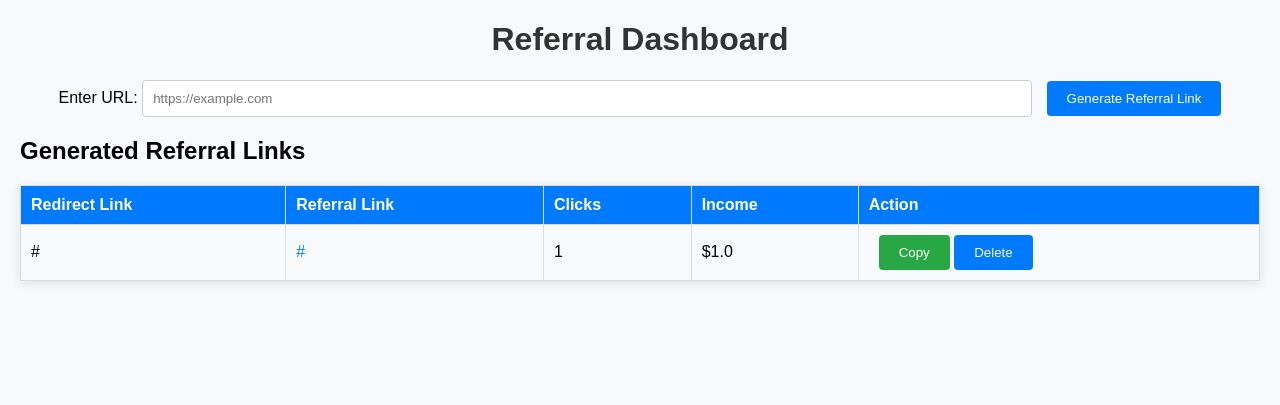
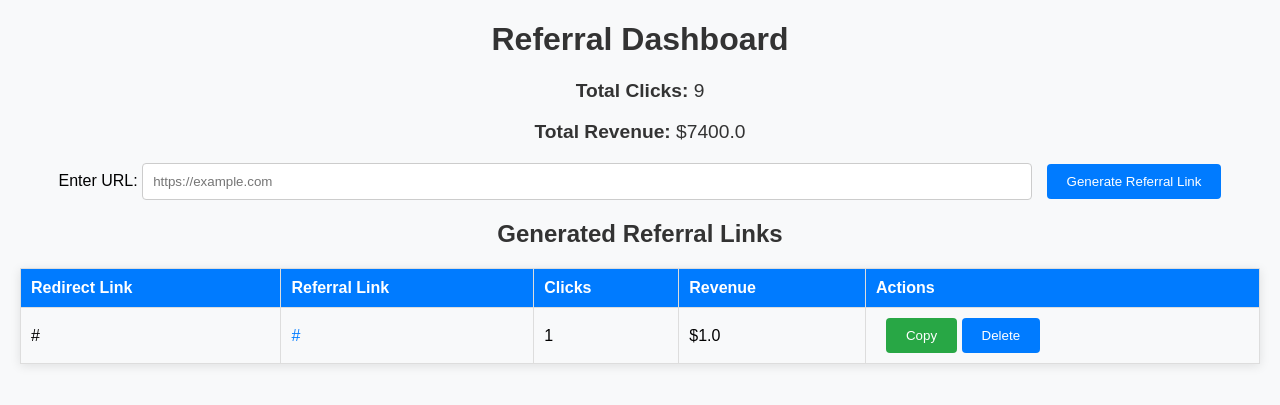
Before and after one commit to flywinlucky/Referral-System-Reward-Share, a Flask app: page / in a window 1280 px wide. Shown: the top 405 px of the page. Run offline with Flask 3, Linux system fonts and the light colour scheme; tables that the repository leaves empty hold one stand-in row (values such as "Sample post").

Commit message:
Global Statistics

```diff
--- a/app.py
+++ b/app.py
@@ -8,6 +8,7 @@ app.config['SECRET_KEY'] = 'Thisissupposedtobesecret!'
 app.config['SQLALCHEMY_DATABASE_URI'] = 'sqlite:///referrals.db'
 db = SQLAlchemy(app)
 
+
 class Referral(db.Model):
     id = db.Column(db.Integer, primary_key=True)
     redirect_link = db.Column(db.String(150), nullable=False)
@@ -15,59 +16,83 @@ class Referral(db.Model):
     click_count = db.Column(db.Integer, default=0)
     income = db.Column(db.Float, default=0.0)
 
+
+class GlobalStats(db.Model):
+    id = db.Column(db.Integer, primary_key=True)
+    total_clicks = db.Column(db.Integer, default=0)
+    total_revenue = db.Column(db.Float, default=0.0)
+
+
 def generate_unique_code():
     letters = string.ascii_letters + string.digits
     return ''.join(random.choice(letters) for _ in range(6))
 
+
 @app.route('/')
 def dashboard():
     referrals = Referral.query.all()
-    return render_template('dashboard.html', referrals=referrals)
+
+    # Ensure global stats exist
+    stats = GlobalStats.query.first()
+    if not stats:
+        stats = GlobalStats(total_clicks=0, total_revenue=0.0)
+        db.session.add(stats)
+        db.session.commit()
+
+    return render_template('dashboard.html', referrals=referrals, stats=stats)
+
 
 @app.route('/generate', methods=['POST'])
 def generate_referral():
     redirect_link = request.form.get('redirect_link')
     if redirect_link:
         unique_code = generate_unique_code()
-        referral_link = f'http://127.0.0.1:5000/ref?code={unique_code}'  # http://127.0.0.1:5000   # https://flask-test-53ar.onrender.com
+        referral_link = f'http://127.0.0.1:5000/ref?code={unique_code}'  # Change to your deployment URL
         new_referral = Referral(redirect_link=redirect_link, referral_link=referral_link)
         db.session.add(new_referral)
         db.session.commit()
     return redirect('/')
+
 
 @app.route('/ref', methods=['GET'])
 def handle_referral():
     code = request.args.get('code')
     referral = Referral.query.filter(Referral.referral_link.contains(f'code={code}')).first()
     if referral:
-        # Înregistrează clicul
+        # Increment click count for referral
         referral.click_count += 1
+
+        # Update global stats
+        stats = GlobalStats.query.first()
+        stats.total_clicks += 1
         db.session.commit()
 
-        # Construiește URL-ul original cu codul referral adăugat la sfârșit
+        # Redirect to the original link with the referral code
         original_url = referral.redirect_link
-        referral_url_with_code = f"{original_url}?code={code}"  # Adaugă codul referral
-
-        # Redirecționează utilizatorul către URL-ul original cu codul referral
+        referral_url_with_code = f"{original_url}?code={code}"
         return redirect(referral_url_with_code)
 
     return "Referral link not found.", 404
 
+
 @app.route('/purchase<refer_name>income<income_amount>', methods=['GET'])
 def purchase(refer_name, income_amount):
-    # Extrage suma de venit și convertește-o în float
     try:
         income_amount = float(income_amount)
     except ValueError:
         return "Invalid income amount.", 400
 
-    # Găsește linkul referral pe baza codului unic din refer_name
     referral = Referral.query.filter(Referral.referral_link.contains(refer_name)).first()
     if referral:
-        referral.income += income_amount  # Crește venitul cu suma specificată
+        referral.income += income_amount
+
+        # Update global revenue
+        stats = GlobalStats.query.first()
+        stats.total_revenue += income_amount
         db.session.commit()
-        return redirect('/')  # Redirecționează înapoi la tabloul de bord după achiziție reușită
+        return redirect('/')
     return "Referral link not found.", 404
+
 
 @app.route('/delete/<int:referral_id>', methods=['POST'])
 def delete_referral(referral_id):
@@ -77,7 +102,8 @@ def delete_referral(referral_id):
         db.session.commit()
     return redirect('/')
 
+
 if __name__ == '__main__':
     with app.app_context():
         db.create_all()
-    app.run()   #app.run(host='0.0.0.0', port=5000)   app.run(debug=True)
+    app.run(debug=True)
--- a/templates/dashboard.html
+++ b/templates/dashboard.html
@@ -10,7 +10,7 @@
             margin: 20px;
             background-color: #f8f9fa;
         }
-        h1 {
+        h1, h2 {
             color: #333;
             text-align: center;
         }
@@ -80,6 +80,12 @@
             border-radius: 5px;
             display: none;
         }
+        .stats {
+            margin: 20px 0;
+            text-align: center;
+            font-size: 1.2em;
+            color: #333;
+        }
     </style>
     <script>
         function copyToClipboard(referralLink) {
@@ -95,12 +101,20 @@
 </head>
 <body>
     <h1>Referral Dashboard</h1>
+
+    <div class="stats">
+        <p><strong>Total Clicks:</strong> {{ stats.total_clicks }}</p>
+        <p><strong>Total Revenue:</strong> ${{ stats.total_revenue | round(2) }}</p>
+    </div>
+
     <form action="/generate" method="POST">
         <label for="redirect_link">Enter URL:</label>
         <input type="url" id="redirect_link" name="redirect_link" placeholder="https://example.com" required>
         <button type="submit">Generate Referral Link</button>
     </form>
+
     <div id="notification" class="notification">Referral link copied to clipboard!</div>
+
     <h2>Generated Referral Links</h2>
     <table>
         <thead>
@@ -108,8 +122,8 @@
                 <th>Redirect Link</th>
                 <th>Referral Link</th>
                 <th>Clicks</th>
-                <th>Income</th> <!-- New Income column -->
-                <th>Action</th>
+                <th>Revenue</th>
+                <th>Actions</th>
             </tr>
         </thead>
         <tbody>
@@ -120,7 +134,7 @@
                     <a href="{{ referral.referral_link }}" target="_blank">{{ referral.referral_link }}</a>
                 </td>
                 <td>{{ referral.click_count }}</td>
-                <td>${{ referral.income | round(2) }}</td> <!-- Display income -->
+                <td>${{ referral.income | round(2) }}</td>
                 <td>
                     <button class="copy-button" onclick="copyToClipboard('{{ referral.referral_link }}')">Copy</button>
                     <form action="/delete/{{ referral.id }}" method="POST" style="display:inline;">
```
Also changed, not shown: instance/referrals.db.
